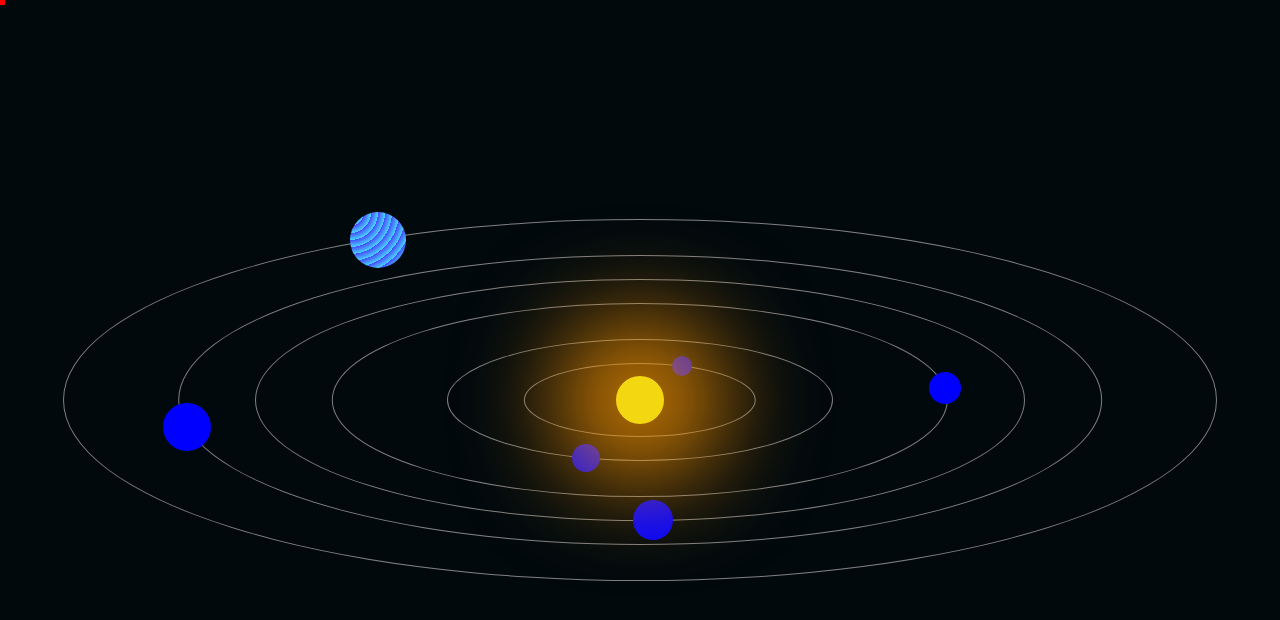
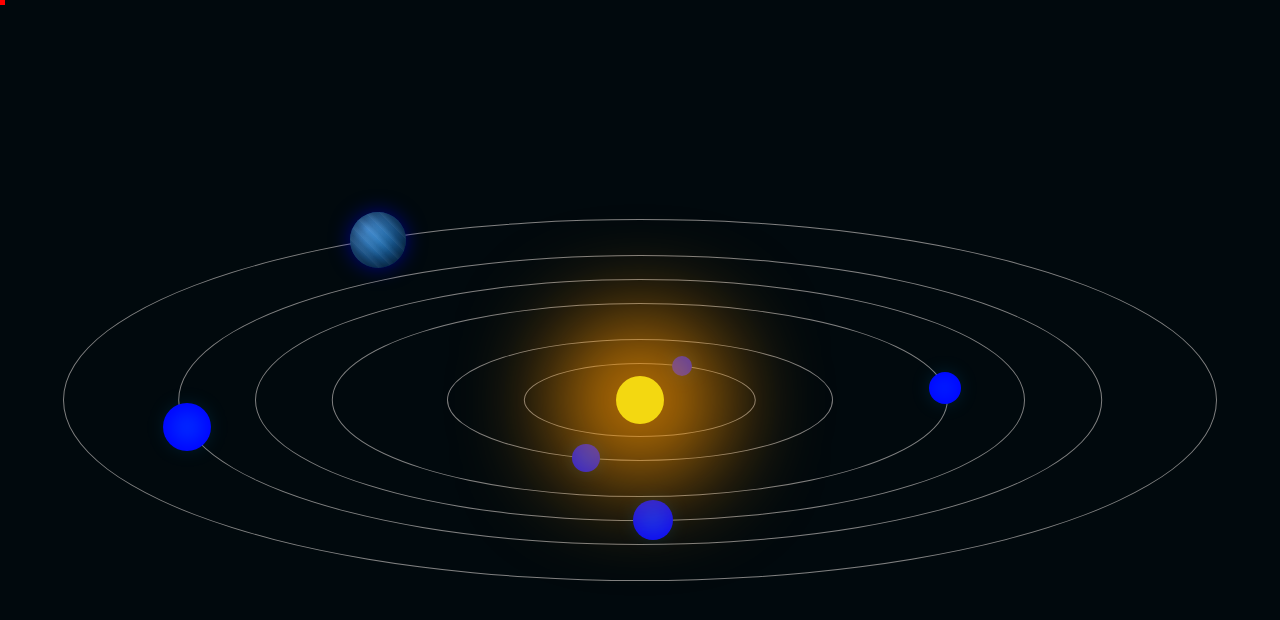
Before and after one commit to CroixArthur/Portfolio-v2, a Vue app: page / in a window 1280 px wide. Shown: the top 620 px of the page. Built offline with nearby package versions, Linux system fonts and the light colour scheme; the HTML template or start-up script is replaced by a standard one.

Commit message:
WIP planet texture

```diff
--- a/src/App.vue
+++ b/src/App.vue
@@ -1,8 +1,5 @@
 <template>
-  <main
-    :style="{
-      }"
-    >
+  <main>
     <div
       class="camera"
       :style="{
@@ -34,7 +31,9 @@
         }"
         :ref="planet.name"
         @click.stop="() => selectPlanet(planet, index)"
-      ></div>
+      >
+        <div><span></span></div>
+      </div>
       <div
         class="abs-round centered sun"
         :style="{
--- a/src/assets/main.css
+++ b/src/assets/main.css
@@ -1,4 +1,4 @@
-main {
+html {
     background-color: #01090D;
 }
 
@@ -10,18 +10,64 @@ body {
     position: relative;
     height: 100vh;
     width: 100vw;
-    /* transition: all .5s ease-in-out; */
+    /* transition: all 0.2s ease-in; */
 }
 
 .abs-round {
     position: absolute;
     border-radius: 100%;
+    transition: width 2s, height 2s;
+    transform: rotateX(90deg);
+}
+
+/* .planet {
+    transform-style: preserve-3d;
+    transition: width 4s ease-in, height 4s ease-in;
+    transform-style: preserve-3d;
+    animation: rotate 20s infinite linear;
+    transform-origin: 50% 50%;
+  -webkit-animation: rotating 2s linear infinite;
+  -moz-animation: rotating 2s linear infinite;
+  -ms-animation: rotating 2s linear infinite;
+  -o-animation: rotating 2s linear infinite;
+  animation: rotating 2s linear infinite;
+
+  perspective: 400vh;
+  transform-style: preserve-3d;
+  background: radial-gradient(
+    circle farthest-corner at 40% 40%,
+    transparent 50%,
+    rgba(0, 0, 8, .8) 80%
+  );
+  border-radius: 50%;
 }
 
 .planet:hover {
     box-shadow: 0px 0px 15px 10px rgb(252, 150, 1, 0.8);
     cursor: pointer;
 }
+
+.planet div {
+    transform-style: preserve-3d;
+    position: absolute;
+    animation: rotate 20s infinite linear;
+    width: 100%;
+    height: 100%;
+    transform-origin: 50% 50%;
+    top: 0;
+    left: 0;
+}
+
+.planet div span  {
+    transform-style: preserve-3d;
+    transform-origin: 50% 50%;
+    position: absolute;
+    width: 100%;
+    height: 100%;
+    top: 0;
+    left: 0;
+} */
+
 /*
 .planet:before {
     width: 110%;
@@ -47,9 +93,65 @@ body {
 
 .ellipse {
     border: gray solid 1px;
+    /* transition: width 4s ease-in, height 4s ease-in; */
 }
 
 #pienerth {
-    background-image: repeating-radial-gradient(circle at 0 0, transparent 0, #47d3ff 7px), repeating-linear-gradient(#474bff, #474bff);
-    background-color: #47d3ff;
+    background: radial-gradient(circle at 30% 30%, #4a90e2, #002244);
+  box-shadow: inset 0 0 30px rgba(0, 0, 0, 0.6),
+              0 0 20px rgba(0, 0, 255, 0.5);
+  position: relative;
+  overflow: hidden;
 }
+
+#pienerth::before {
+    content: "";
+  position: absolute;
+  width: 100%;
+  height: 100%;
+  border-radius: 50%;
+  background: radial-gradient(circle at 40% 40%, rgba(255, 255, 255, 0.1) 10%, transparent 50%),
+              repeating-linear-gradient(45deg, rgba(255, 255, 255, 0.05) 0px, rgba(0, 0, 0, 0.1) 5px, transparent 10px);
+  opacity: 0.8;
+}
+
+.planet::after {
+    content: "";
+    position: absolute;
+    width: 120%;
+    height: 120%;
+    top: -10%;
+    left: -10%;
+    border-radius: 50%;
+    background: radial-gradient(circle, rgba(0, 162, 255, 0.3) 20%, transparent 60%);
+    filter: blur(10px);
+    z-index: -1;
+  }
+
+/* #pienerth div span {
+    perspective: 400vh;
+    background-color: red;
+    width: 20%;
+    height: 20%;
+    transform: translateZ();
+    transform: translate(-50%, -50%);
+
+    transform-style: preserve-3d;
+} */
+
+@keyframes rotate {
+    from {
+      /* -ms-transform: rotateY(0deg);
+      -moz-transform: rotateY(0deg);
+      -webkit-transform: rotateY(0deg);
+      -o-transform: rotateY(0deg); */
+      transform: rotateX(0deg) rotateY(0deg) rotateZ(0deg);
+    }
+    to {
+      /* -ms-transform: rotateY(360deg);
+      -moz-transform: rotateY(360deg);
+      -webkit-transform: rotateY(360deg);
+      -o-transform: rotateY(360deg); */
+      transform: rotateX(360deg) rotateY(360deg) rotateZ(360deg);
+    }
+  }
```
